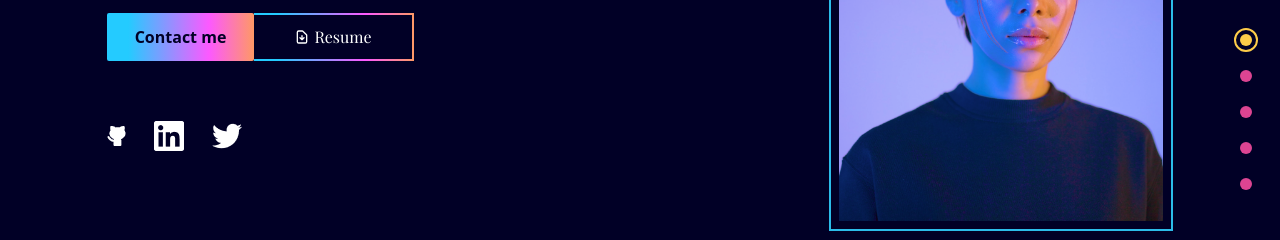
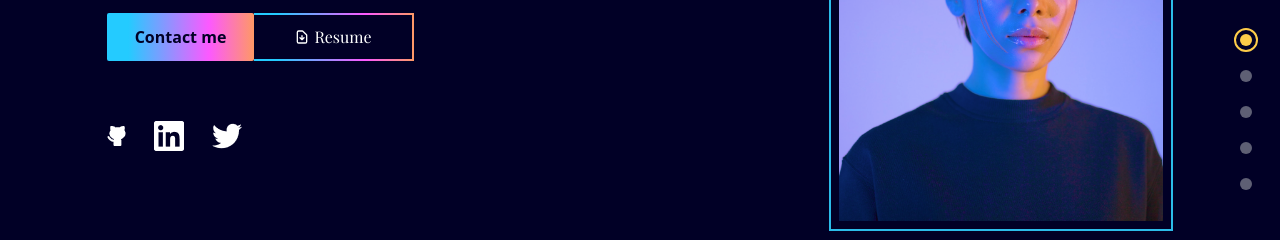
Before and after one commit to levy002/portfolio.0.1, a React (Create React App) app: page / in a window 1280 px wide. Shown: the part 446-686 px from the top of the page. Built offline with nearby package versions, Linux system fonts and the light colour scheme; a web font is replaced by a local one.

Commit message:
Solve linters

```diff
--- a/src/pages/DotGroupNavigation.jsx
+++ b/src/pages/DotGroupNavigation.jsx
@@ -13,7 +13,7 @@ const DotGroupNavigation = ({ selectedPage, setSelectedPage }) => {
         pages.map((page) => (
           <AnchorLink
             key={page}
-            className={`${selectedPage === page ? selectedStyles : 'bg-red'} w-3 h-3 rounded-full `}
+            className={`${selectedPage === page ? selectedStyles : 'backdrop-opacity-10 backdrop-invert bg-white/30'} w-3 h-3 rounded-full `}
             href={`#${page}`}
             onClick={() => setSelectedPage(page)}
           />
--- a/src/pages/Landing.jsx
+++ b/src/pages/Landing.jsx
@@ -64,7 +64,7 @@ const Landing = ({ setSelectedPage }) => {
           initial="hidden"
           whileInView="visible"
           viewport={{ once: true, amount: 0.5 }}
-          transition={{ DELAY: 0.2, duration: 0.5 }}
+          transition={{ delay: 0.2, duration: 0.5 }}
           variants={{
             hidden: { opaacity: 0, x: -50 },
             visible: { opacity: 1, x: 0 },
--- a/src/pages/Navbar.jsx
+++ b/src/pages/Navbar.jsx
@@ -23,7 +23,7 @@ const Navbar = ({ isTopofPage, selectedPage, setSelectedPage }) => {
   const [isMenuToggled, setIsMenuToggled] = useState(false);
   const isAboveSmallScreens = useMediaQuery('(min-width: 768px)');
   const pages = ['Home', 'Skills', 'Projects', 'Testmonials', 'Contact'];
-  const navbarBackground = isTopofPage ? '' : 'bg-red';
+  const navbarBackground = isTopofPage ? '' : 'bg-blue';
 
   return (
     <nav className={`${navbarBackground} z-40 w-full fixed top-0 py-6`}>
```
